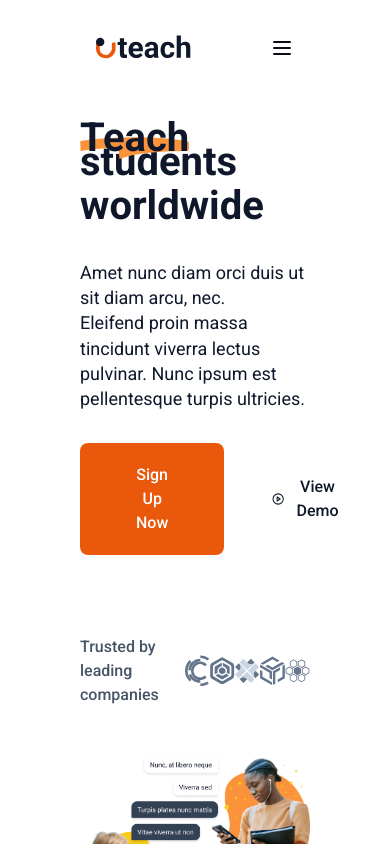
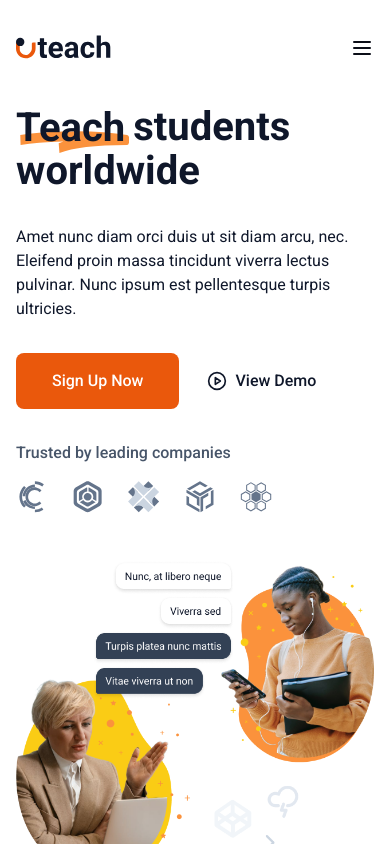
Before and after one commit to f3rnandorj/buzzvel-challenge, a Next.js app: page / in a window 390 px wide. Shown: the top 844 px of the page. Built offline with nearby package versions, Linux system fonts and the light colour scheme.

Commit message:
Make responsiveness to HeroSection.

```diff
--- a/src/app/globals.css
+++ b/src/app/globals.css
@@ -36,9 +36,7 @@ body {
   background: var(--color-background);
   font-family: var(--font-roboto), system-ui, -apple-system, sans-serif;
 
-  max-width: 90rem;
-  margin: 0 auto;
-  padding: 0 5rem;
+  padding: 0;
 }
 
 ul,
--- a/src/app/layout.tsx
+++ b/src/app/layout.tsx
@@ -33,7 +33,9 @@ export default function RootLayout({
       <body
         className={`${roboto.variable} ${robotoMono.variable} ${inter.variable} antialiased`}
       >
-        {children}
+        <div className="max-w-[90rem] mx-auto px-4 sm:px-8 lg:px-20">
+          {children}
+        </div>
       </body>
     </html>
   );
--- a/src/components/Button/Button.tsx
+++ b/src/components/Button/Button.tsx
@@ -28,8 +28,8 @@ const variantClassesStyles: Record<ButtonVariant, string> = {
 };
 
 const sizeClassesStyles: Record<ButtonSize, string> = {
-  M: "px-7 py-3 min-h-12 text-base",
-  XL: "px-12 py-5 min-h-16 text-lg",
+  M: "px-7 py-3 min-h-12",
+  XL: "px-7 py-4 min-h-6 sm:px-12 sm:py-5 sm:min-h-16",
 };
 
 export function Button({
--- a/src/components/Header/Header.tsx
+++ b/src/components/Header/Header.tsx
@@ -12,7 +12,7 @@ export function Header() {
   const [isOpen, setIsOpen] = useState(false);
 
   return (
-    <div className="flex flex-1 h-24 items-center justify-between gap-12 mx-4">
+    <div className="flex flex-1 h-24 items-center justify-between gap-12">
       {/* Desktop Nav */}
       <div className="flex items-center gap-12">
         <Image
--- a/src/components/HighlightedTitle/HighlightedTitle.tsx
+++ b/src/components/HighlightedTitle/HighlightedTitle.tsx
@@ -37,9 +37,9 @@ export function HighlightedTitle({
         </Text>
       )}
 
-      <div className={cn("relative inline-block mr-3.5", className)}>
+      <div className={cn("relative inline-block mr-2 md:mr-3.5", className)}>
         <svg
-          className="absolute bottom-0 left-0 w-full h-[23px] z-0"
+          className="absolute -bottom-1 left-1 md:bottom-0 md:left-1 w-full h-[23px] z-0"
           viewBox="0 0 252 23"
           fill="none"
           preserveAspectRatio="none"
--- a/src/components/HomeSections/HeroSection/HeroSection.tsx
+++ b/src/components/HomeSections/HeroSection/HeroSection.tsx
@@ -1,24 +1,21 @@
 import { Button, HighlightedTitle, Icon, Text } from "@/components";
 import { images } from "@/assets";
 import Image from "next/image";
+import { HeroSectionParagraph } from "./components/HeroSectionParagraph";
 
 export function HeroSection() {
   return (
-    <section className="grid grid-cols-1 lg:grid-cols-2 gap-12 lg:gap-20 items-center h-[44rem] ">
+    <section className="grid grid-cols-1 lg:grid-cols-2 gap-12 lg:gap-20 items-center h-[44rem] mb-22 sm:mb-0">
       <div className="flex  flex-col order-1 lg:order-none gap-8">
         <HighlightedTitle
-          className="top-5"
+          className="top-2.5 md:top-5"
           text="Teach"
           afterText="students worldwide"
         />
 
-        <Text as="p">
-          Amet nunc diam orci duis ut sit diam arcu, nec. <br />
-          Eleifend proin massa tincidunt viverra lectus pulvinar. Nunc ipsum est
-          pellentesque turpis ultricies.
-        </Text>
+        <HeroSectionParagraph />
 
-        <div className="flex pb-12">
+        <div className="flex lg:pb-12">
           <Button title="Sign Up Now" size="XL" />
           <Button
             leftIcon={{ name: "playCircle", color: "secondary-light" }}
@@ -28,18 +25,26 @@ export function HeroSection() {
           />
         </div>
 
-        <div className="flex items-center justify-around">
+        <div className="sm:flex items-center justify-around">
           <Text as="span" preset="item" className="text-gray-light">
+            <span className="hidden md:inline"></span>
+            <span className="hidden sm:inline md:hidden">
               Trusted by
               <br />
               leading companies
+            </span>
+            <span className="inline sm:hidden">
+              Trusted by leading companies
+            </span>
           </Text>
 
+          <div className="flex items-center gap-6 mt-4">
             <Icon name="brand4" size={32} />
             <Icon name="brand5" size={32} />
             <Icon name="brand3" size={32} />
             <Icon name="brand2" size={32} />
             <Icon name="brand1" size={32} />
+          </div>
         </div>
       </div>
 
--- /dev/null
+++ b/src/components/HomeSections/HeroSection/components/HeroSectionParagraph.tsx
@@ -0,0 +1,24 @@
+import { Text } from "@/components";
+
+export function HeroSectionParagraph() {
+  return (
+    <Text as="p" className="text-base sm:text-[1.125rem]">
+      <span className="hidden md:inline">
+        Amet nunc diam orci duis ut sit diam arcu, nec. <br />
+        Eleifend proin massa tincidunt viverra lectus pulvinar. <br />
+        Nunc ipsum est pellentesque turpis ultricies.
+      </span>
+      <span className="hidden sm:inline md:hidden">
+        Amet nunc diam orci duis ut sit diam arcu, nec. Eleifend proin massa
+        tincidunt viverra lectus pulvinar. Nunc ipsum est pellentesque turpis
+        ultricies.
+      </span>
+      <span className="inline sm:hidden">
+        Amet nunc diam orci duis ut sit diam arcu, nec. <br />
+        Eleifend proin massa tincidunt viverra lectus <br />
+        pulvinar. Nunc ipsum est pellentesque turpis <br />
+        ultricies.
+      </span>
+    </Text>
+  );
+}
```
Lines whose indentation alone changed are shown as unchanged.
